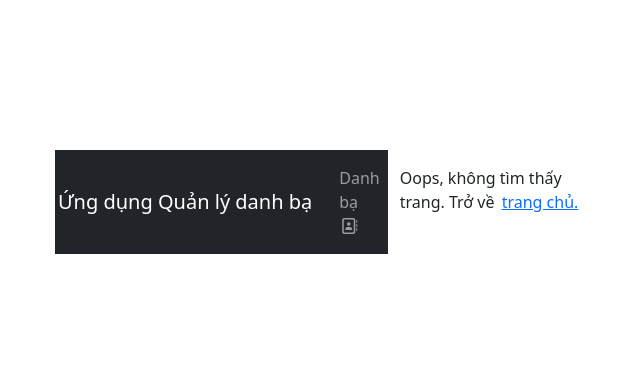
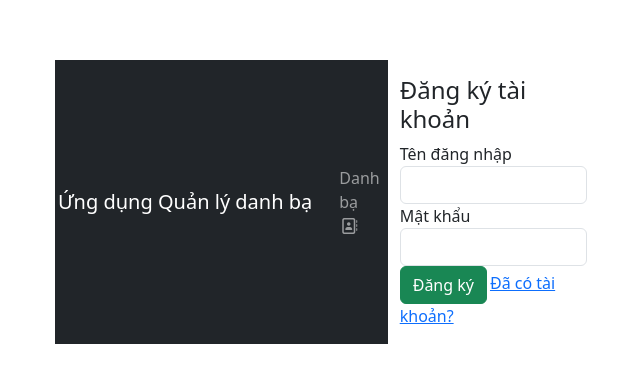
Before and after one commit to duyst24v7x606-CTU/ST24V7X606-NGUYEN-LE-MINH-DUY-Frontend, a Vue app: page /register in a window 1280 px wide. Shown: the part 198-580 px from the top of the page, without its empty margins (9-649 px from the left). Built offline with nearby package versions, Linux system fonts and the light colour scheme.

Commit message:
tao trang dang ky va dang nhap

```diff
--- a/src/router/index.js
+++ b/src/router/index.js
@@ -24,9 +24,30 @@ const routes = [
     name: "contact.add",
     component: () => import("../views/ContactAdd.vue"),
 },
+    {
+    path: "/login",
+    name: "login",
+    component: () => import("./../views/Login.vue"),
+},
+    {
+    path: "/register",
+    name: "register",
+    component: () => import("../views/Register.vue"),
+},
 
 ];
 const router = createRouter({
 history: createWebHistory(import.meta.env.BASE_URL), routes,
 });
+    router.beforeEach((to, from, next) => {
+
+    const publicPages = ["/login", "/register"];
+    const authRequired = !publicPages.includes(to.path);
+    const loggedIn = localStorage.getItem("user");
+
+    if (authRequired && !loggedIn) {
+        return next("/login");
+    }
+    next();
+});
 export default router;
--- /dev/null
+++ b/src/services/auth.service.js
@@ -0,0 +1,27 @@
+import axios from "axios";
+
+const commonConfig = {
+    headers: {
+        "Content-Type": "application/json",
+        Accept: "application/json",
+    },
+};
+
+class AuthService {
+    constructor(baseUrl = "/api/auth") {
+        this.api = axios.create({
+            baseURL: baseUrl,
+            ...commonConfig,
+        });
+    }
+
+    async register(data) {
+        return (await this.api.post("/register", data)).data;
+    }
+
+    async login(data) {
+        return (await this.api.post("/login", data)).data;
+    }
+}
+
+export default new AuthService();
--- /dev/null
+++ b/src/views/Login.vue
@@ -0,0 +1,66 @@
+<template>
+  <div class="page">
+    <h4>Đăng nhập</h4>
+    <Form @submit="handleLogin" :validation-schema="loginFormSchema">
+      <div class="form-group">
+        <label for="username">Tên đăng nhập</label>
+        <Field
+          name="username"
+          type="text"
+          class="form-control"
+          v-model="userLocal.username"
+        />
+        <ErrorMessage name="username" class="error-feedback" />
+      </div>
+      <div class="form-group">
+        <label for="password">Mật khẩu</label>
+        <Field
+          name="password"
+          type="password"
+          class="form-control"
+          v-model="userLocal.password"
+        />
+        <ErrorMessage name="password" class="error-feedback" />
+      </div>
+      <div class="form-group">
+        <button class="btn btn-primary">Đăng nhập</button>
+        <router-link to="/register" class="btn btn-outline-success ms-2">
+          <i class="fas fa-user-plus"></i> Đăng ký
+        </router-link>
+      </div>
+    </Form>
+    <p>{{ message }}</p>
+  </div>
+</template>
+
+<script>
+import * as yup from "yup";
+import { Form, Field, ErrorMessage } from "vee-validate";
+
+export default {
+  components: { Form, Field, ErrorMessage },
+  data() {
+    const loginFormSchema = yup.object().shape({
+      username: yup.string().required("Tên đăng nhập là bắt buộc."),
+      password: yup.string().required("Mật khẩu là bắt buộc."),
+    });
+    return {
+      userLocal: { username: "", password: "" },
+      loginFormSchema,
+      message: "",
+    };
+  },
+  methods: {
+    async handleLogin() {
+      try {
+        const response = await AuthService.login(this.userLocal);
+        localStorage.setItem("user", JSON.stringify(response));
+        this.$router.push({ name: "contactbook" });
+      } catch (error) {
+        console.log(error);
+        this.message = "Tên đăng nhập hoặc mật khẩu không đúng.";
+      }
+    },
+  },
+};
+</script>
--- /dev/null
+++ b/src/views/Register.vue
@@ -0,0 +1,74 @@
+<template>
+  <div class="page">
+    <h4>Đăng ký tài khoản</h4>
+    <Form @submit="handleRegister" :validation-schema="registerFormSchema">
+      <div class="form-group">
+        <label for="username">Tên đăng nhập</label>
+        <Field
+          name="username"
+          type="text"
+          class="form-control"
+          v-model="userLocal.username"
+        />
+        <ErrorMessage name="username" class="error-feedback" />
+      </div>
+      <div class="form-group">
+        <label for="password">Mật khẩu</label>
+        <Field
+          name="password"
+          type="password"
+          class="form-control"
+          v-model="userLocal.password"
+        />
+        <ErrorMessage name="password" class="error-feedback" />
+      </div>
+      <div class="form-group">
+        <button class="btn btn-success">Đăng ký</button>
+        <router-link to="/login" class="ml-2">Đã có tài khoản?</router-link>
+      </div>
+    </Form>
+    <p>{{ message }}</p>
+  </div>
+</template>
+
+<script>
+import * as yup from "yup";
+import { Form, Field, ErrorMessage } from "vee-validate";
+import AuthService from "../services/auth.service";
+
+export default {
+  components: { Form, Field, ErrorMessage },
+  data() {
+    const registerFormSchema = yup.object().shape({
+      username: yup
+        .string()
+        .required("Tên đăng nhập là bắt buộc.")
+        .min(3, "Tên đăng nhập phải ít nhất 3 ký tự."),
+      password: yup
+        .string()
+        .required("Mật khẩu là bắt buộc.")
+        .min(6, "Mật khẩu phải ít nhất 6 ký tự."),
+    });
+    return {
+      userLocal: {
+        username: "",
+        password: "",
+      },
+      registerFormSchema,
+      message: "",
+    };
+  },
+  methods: {
+    async handleRegister() {
+      try {
+        await AuthService.register(this.userLocal);
+        alert("Đăng ký thành công!");
+        this.$router.push({ name: "login" }); // Dòng này giúp chuyển trang
+      } catch (error) {
+        console.log(error);
+        this.message = "Đăng ký thất bại. Tên đăng nhập có thể đã tồn tại.";
+      }
+    },
+  },
+};
+</script>
```
